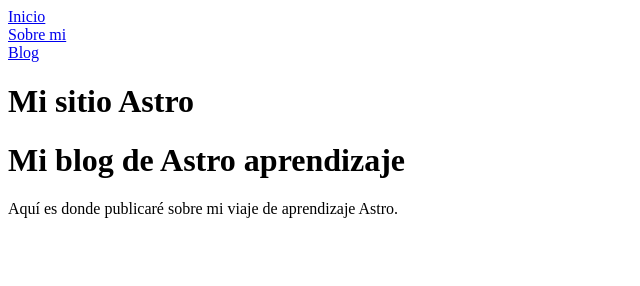
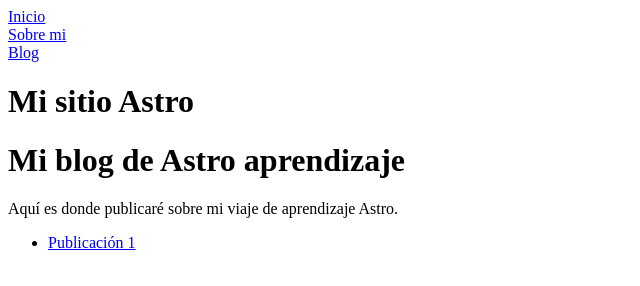
Before and after one commit to informatica3drc-sys/Daniel_Astro, an Astro site: page /blog in a window 1280 px wide. Shown: the whole page, without its empty margins (0-640 px from the left). Built offline with nearby package versions, Linux system fonts and the light colour scheme; Astro itself is replaced by a stand-in of ours.

Commit message:
Cambios en el blog

```diff
--- a/src/pages/blog.astro
+++ b/src/pages/blog.astro
@@ -18,5 +18,8 @@
         <h1>Mi sitio Astro</h1>
         <h1>Mi blog de Astro aprendizaje</h1>
         <p>Aquí es donde publicaré sobre mi viaje de aprendizaje Astro.</p>
+		 <ul>
+      		<li><a href="/posts/post-1/">Publicación 1</a></li>
+    	</ul>
     </body>
 </html>
```
